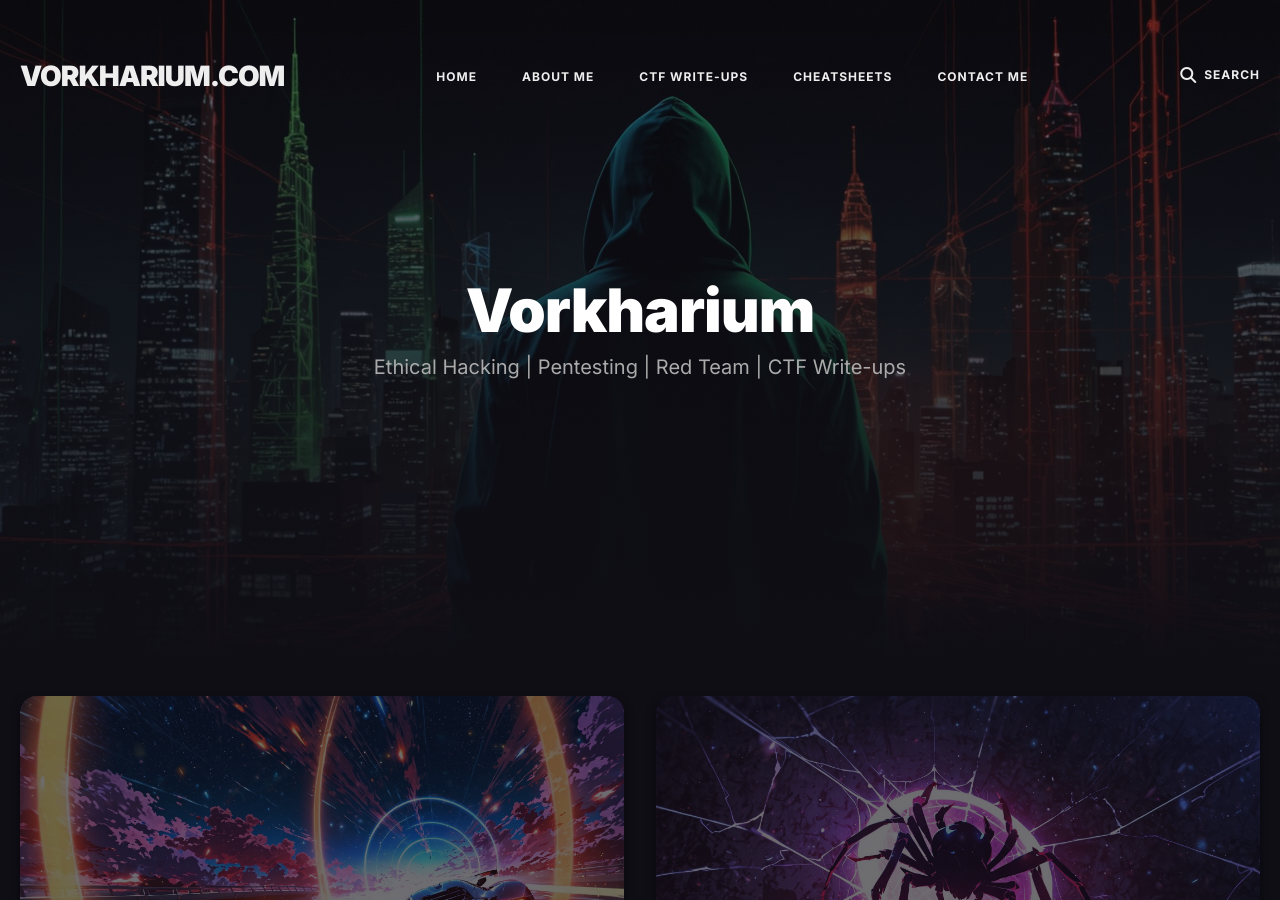
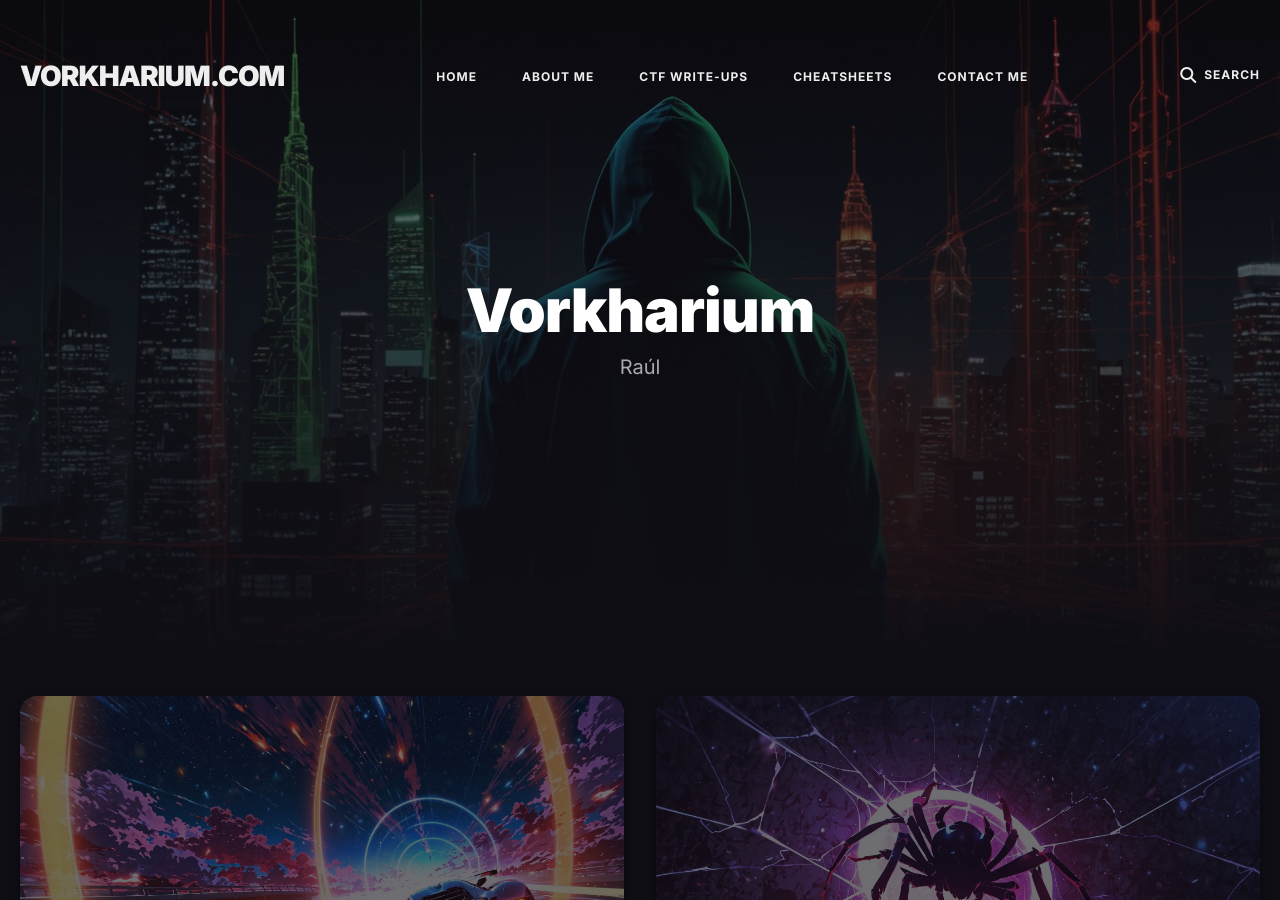
Before and after one commit to Vorkharium/vorkharium.github.io, a Jekyll site: the page built from index.html, in a window 1280 px wide and 900 px high. Built offline with Jekyll 4.4.1, drawn with Linux system fonts in a browser that asks for light colours; the list of posts is cut into pages by our own code.

Commit message:
Update settings.yml

```diff
--- a/_data/settings.yml
+++ b/_data/settings.yml
@@ -32,7 +32,9 @@ author:
 # Hero Settings
 hero:
   title: Vorkharium
-  description: Ethical Hacking | Pentesting | Red Team | CTF Write-ups
+  description: Raúl
+  description_2: Ethical Hacking | Pentesting | Red Team | CTF Write-ups
+
   image: '/images/01.jpg'
 
 
@@ -40,7 +42,7 @@ hero:
 # Contact Settings
 contact:
   email: your@email.com # Add your email for contact form
-  description: Norlin comes with a built-in contact form, that you can use with Formspree service to handle up to 50 submissions per month for free. You could also easily switch to another contact form service if you want. # Add a description of your form
+  description: <Under Construction> # Add a description of your form
 
 # NOTE
 # Norlin theme comes with a contact form built-in. You can use this form with Formspree (https://formspree.io/) service and get up to 50 submissions for free. Also, you can easily switch to another service if you want.
```
